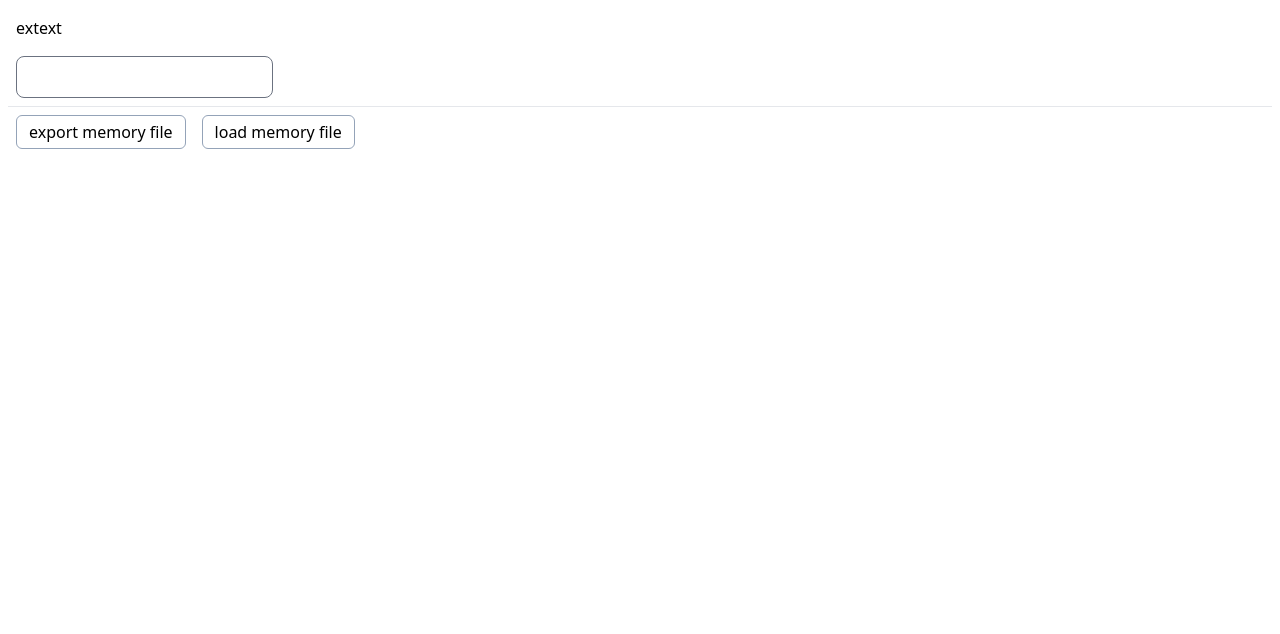
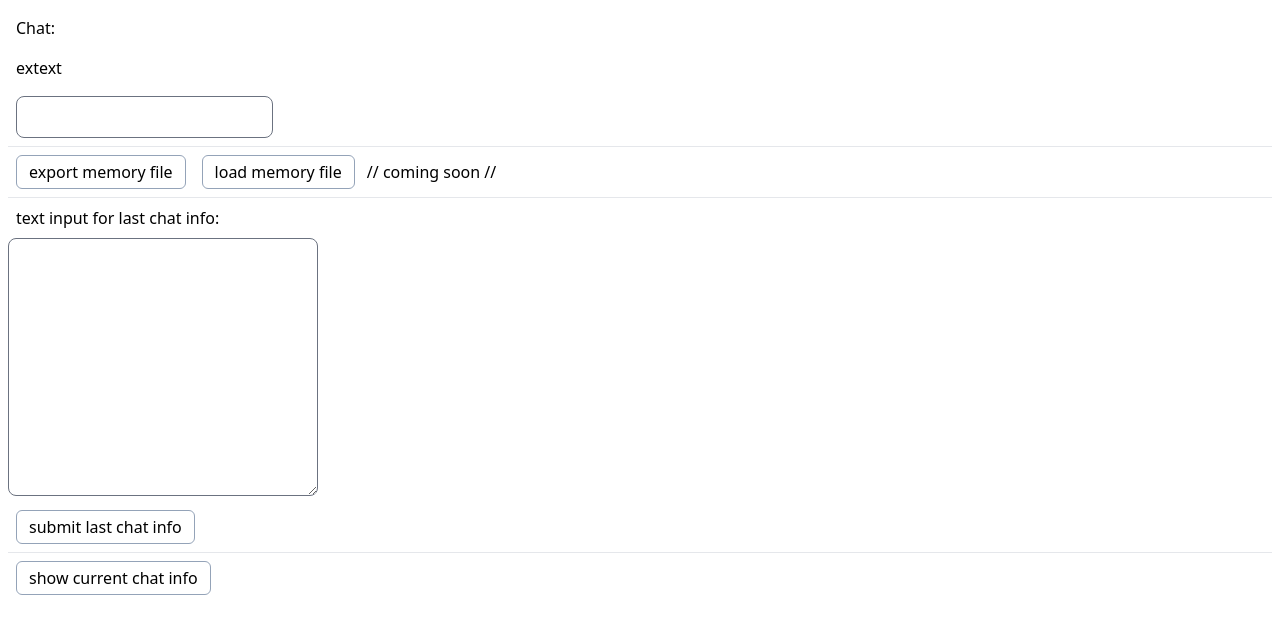
Before and after one commit to zuxeld/neii2js, a Vue app: page / in a window 1280 px wide. Shown: the top 634 px of the page. Built offline with nearby package versions, Linux system fonts and the light colour scheme.

Commit message:
feat: part of interface

```diff
--- a/src/App.vue
+++ b/src/App.vue
@@ -5,27 +5,50 @@ export default {
     return {
       userMassage: '',
       chatText: 'extext',
+      lastChatText: '',
+      showingChatTextInfo: '',
     }
   },
 
   methods: {
-    submit() {
+    submitChat() {
       this.chatText += '\n'+this.userMassage;
       this.userMassage = '';
-    }
+    },
+    submitLastChat() {
+      this.chatText = this.lastChatText;
+      this.lastChatText = '';
+    },
+    showChatInfo() {
+      this.showingChatTextInfo = this.chatText;
+    },
+
   },
 }
 </script>
 
 <template>
   <main class="m-2">
+    <p class="p-2">Chat:</p>
     <p class="p-2  whitespace-pre-wrap">
       {{ chatText }}
     </p>
-    <input type="text" v-model="userMassage" @keyup.enter="submit" class="m-2  rounded-lg">
+    <input type="text" v-model="userMassage" @keyup.enter="submitChat" class="m-2  rounded-lg">
     <hr>
     <button type="button" class="px-3 py-1 m-2  border border-slate-400 rounded-md hover:bg-slate-200 active:bg-slate-500">export memory file</button>
     <button type="button" class="px-3 py-1 m-2  border border-slate-400 rounded-md hover:bg-slate-200 active:bg-slate-500">load memory file</button>
+    // coming soon //
+    <hr>
+    <p class="p-2">text input for last chat info:</p>
+    <textarea v-model="lastChatText" cols="30" rows="10" class="p-2  rounded-lg"></textarea>
+    <br>
+    <button @click.left="submitLastChat" type="button" class="px-3 py-1 m-2  border border-slate-400 rounded-md hover:bg-slate-200 active:bg-slate-500">submit last chat info</button>
+    <hr>
+    <button @click.left="showChatInfo" type="button" class="px-3 py-1 m-2  border border-slate-400 rounded-md hover:bg-slate-200 active:bg-slate-500">show current chat info</button>
+    <p class="p-2  whitespace-pre-wrap">
+      {{ showingChatTextInfo }}
+    </p>
+
   </main>
 </template>
 
```
